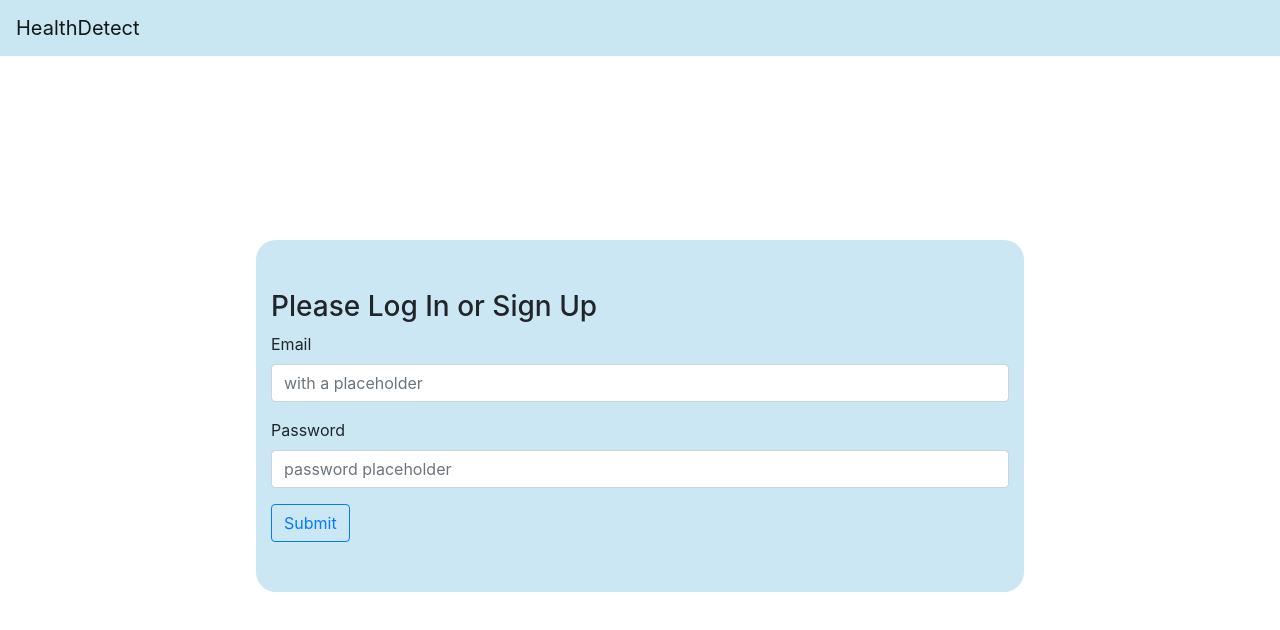
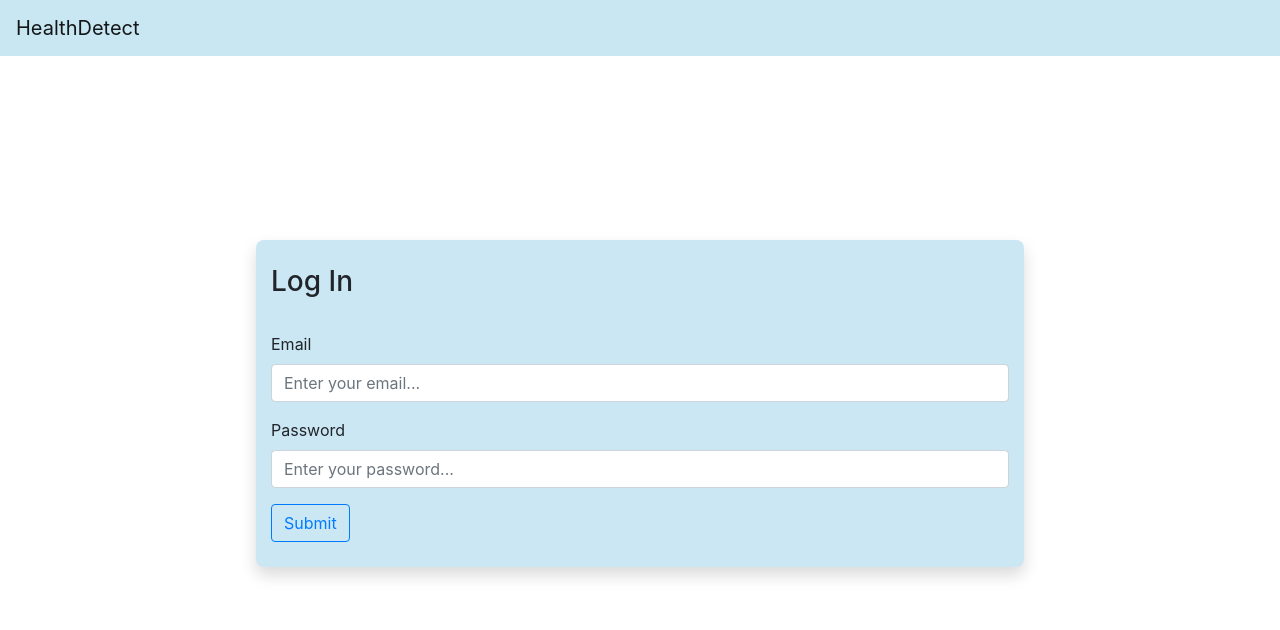
Before and after one commit to xo28122000/HealthDetect, a React (Create React App) app: page / in a window 1280 px wide. Shown: the top 630 px of the page. Built offline with nearby package versions, Linux system fonts and the light colour scheme.

Commit message:
slightly modernize login

```diff
--- a/src/App.css
+++ b/src/App.css
@@ -41,6 +41,13 @@
 
 }
 
+.shadow {
+  -webkit-box-shadow: 0px 0px 3px 0px rgba(0,0,0,0.5);
+  -moz-box-shadow: 0px 0px 3px 0px rgba(0,0,0,0.5);
+  box-shadow: 0px 0px 3px 0px rgba(0,0,0,0.5);
+
+}
+
 .selected {
   -webkit-box-shadow: 0px 0px 3px 0px rgba(0,0,0,0.5);
   -moz-box-shadow: 0px 0px 3px 0px rgba(0,0,0,0.5);
--- a/src/components/Login.js
+++ b/src/components/Login.js
@@ -23,23 +23,22 @@ class Login extends Component {
           }}
         >
           <div
-            className="container"
+            className="container shadow"
             style={{
               background: "#cae7f3",
-              paddingTop: "50px",
-              paddingBottom: "50px",
-              borderRadius: "20px"
+              borderRadius: "8px",
+              paddingBottom: '25px'
             }}
           >
             <Form>
-              <h3>Please Log In or Sign Up</h3>
+              <h3 style={{paddingTop: '25px', paddingBottom: '25px'}}>Log In</h3>
               <FormGroup>
                 <Label for="exampleEmail">Email</Label>
                 <Input
                   type="email"
                   name="email"
                   id="exampleEmail"
-                  placeholder="with a placeholder"
+                  placeholder="Enter your email..."
                 />
               </FormGroup>
               <FormGroup>
@@ -48,7 +47,7 @@ class Login extends Component {
                   type="password"
                   name="password"
                   id="examplePassword"
-                  placeholder="password placeholder"
+                  placeholder="Enter your password..."
                 />
               </FormGroup>
 
```
